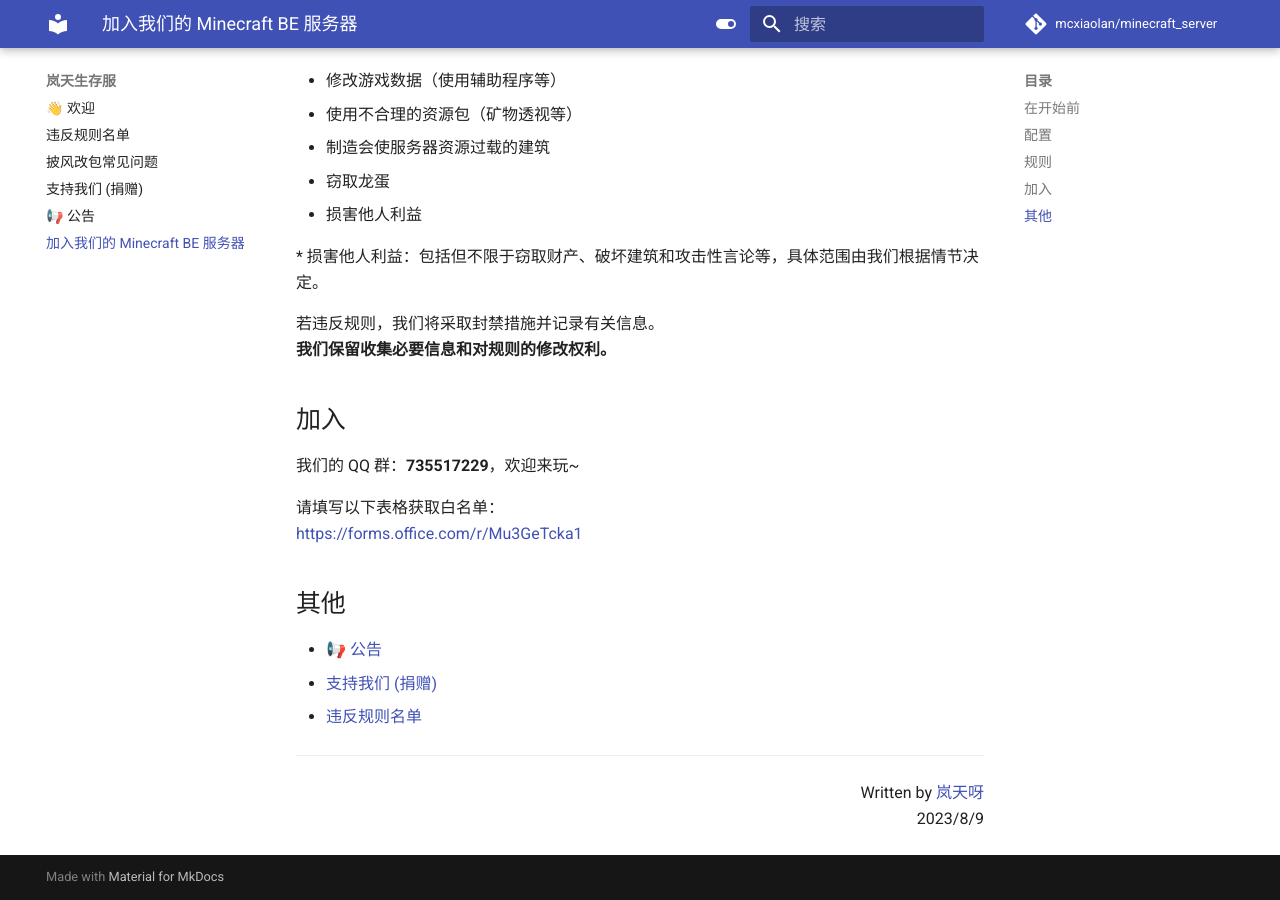
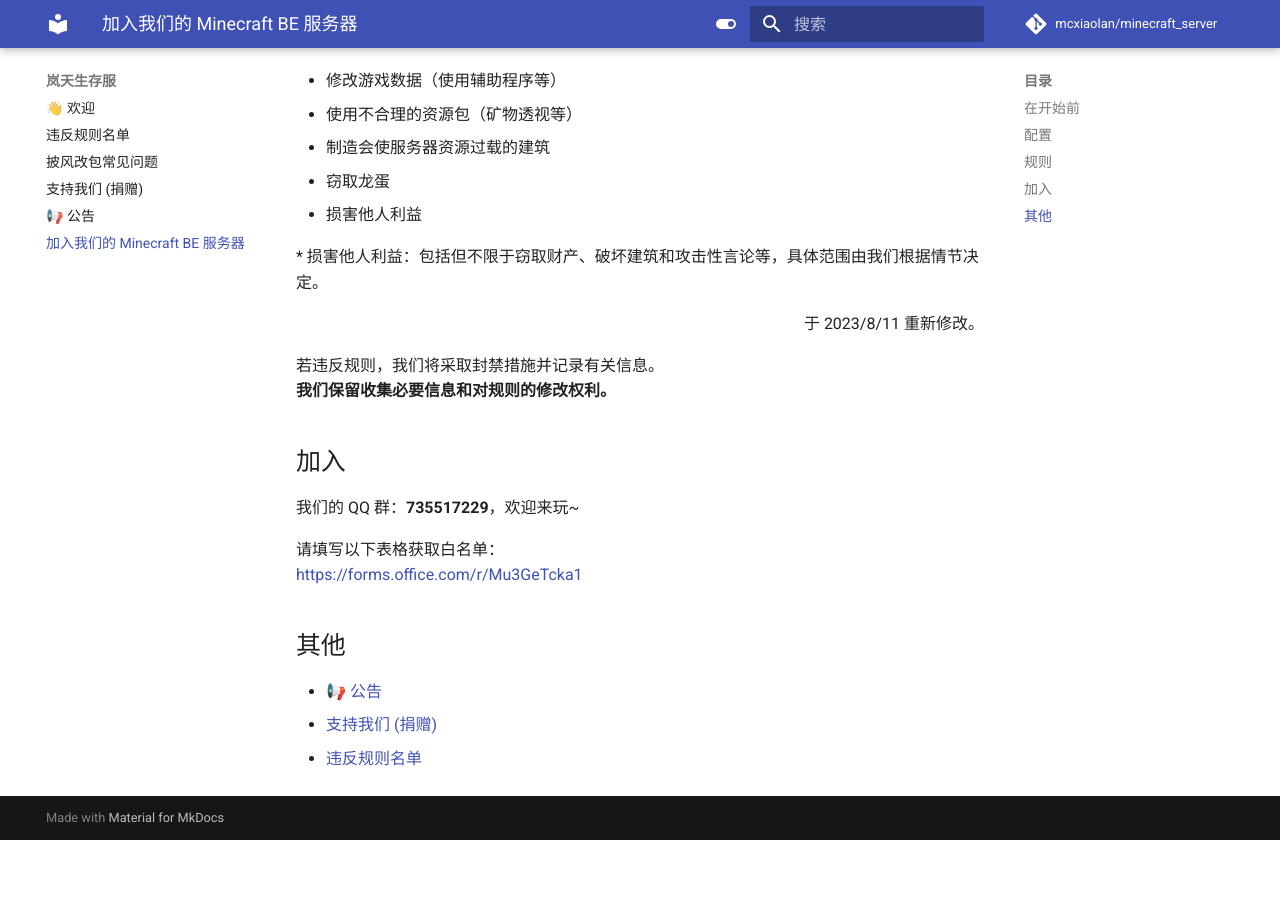
Before and after one commit to mcxiaolan/minecraft_server, an MkDocs documentation site: the page built from docs/join.md, in a window 1280 px wide and 900 px high, scrolled down 947 px. Built offline with MkDocs 1.6.1 and Material for MkDocs 9.7.7, drawn with Linux system fonts in a browser that asks for light colours; comment, search, counter and statistics services are not loaded; after the commit the page ends 1787 px from its top, so only the background shows below that.

Commit message:
Update join.md

```diff
--- a/docs/join.md
+++ b/docs/join.md
@@ -37,6 +37,10 @@
 
 \* 损害他人利益：包括但不限于窃取财产、破坏建筑和攻击性言论等，具体范围由我们根据情节决定。
 
+<p align="right">
+    于 2023/8/11 重新修改。
+</p>
+
 若违反规则，我们将采取封禁措施并记录有关信息。
 **我们保留收集必要信息和对规则的修改权利。**
 
@@ -51,10 +55,3 @@
 * [📢 公告](./info.md)
 * [支持我们 (捐赠)](./donate.md)
 * [违反规则名单](./blacklist.md)
-
----
-<p align="right">
-    Written by <a href="https://space.bilibili.com/355877984?from=search" target="_blank">岚天呀</a>
-        <br>
-    2023/8/9
-</p>
```
